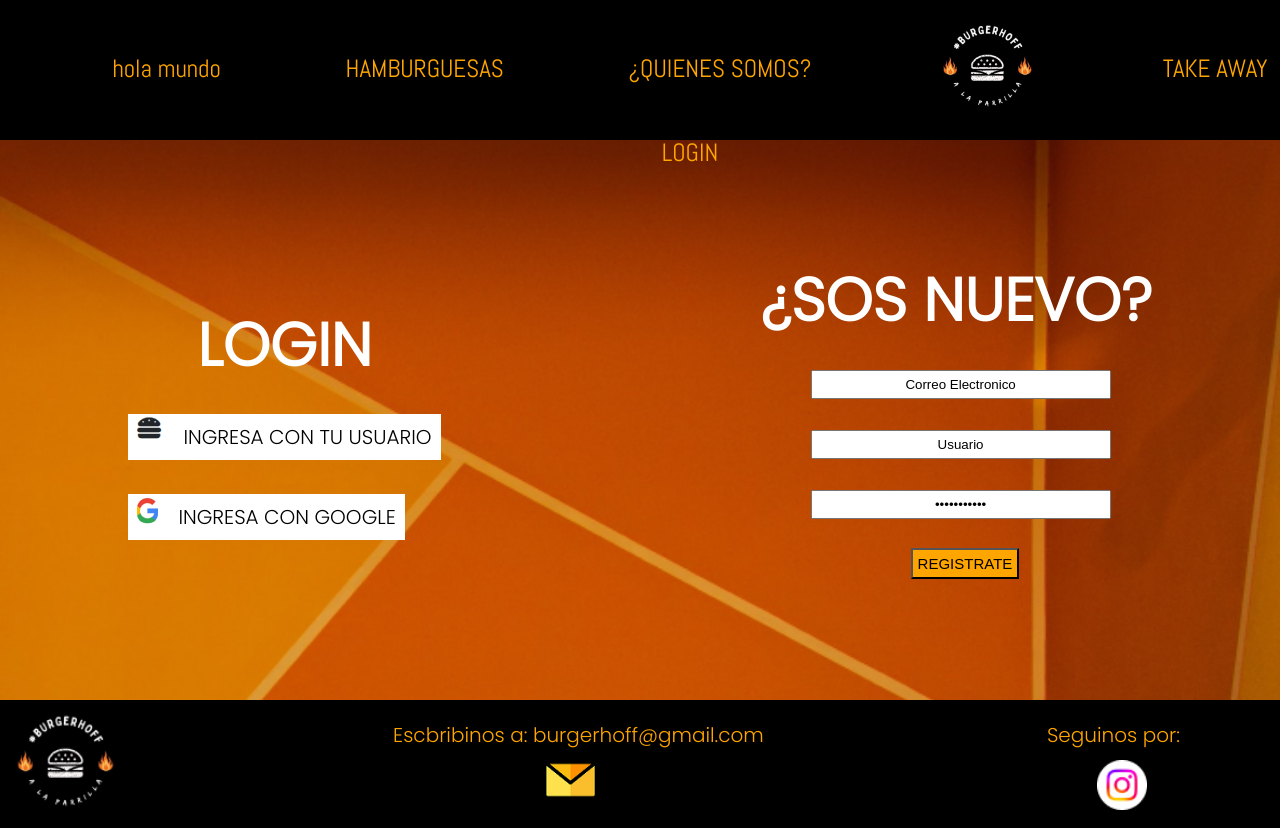
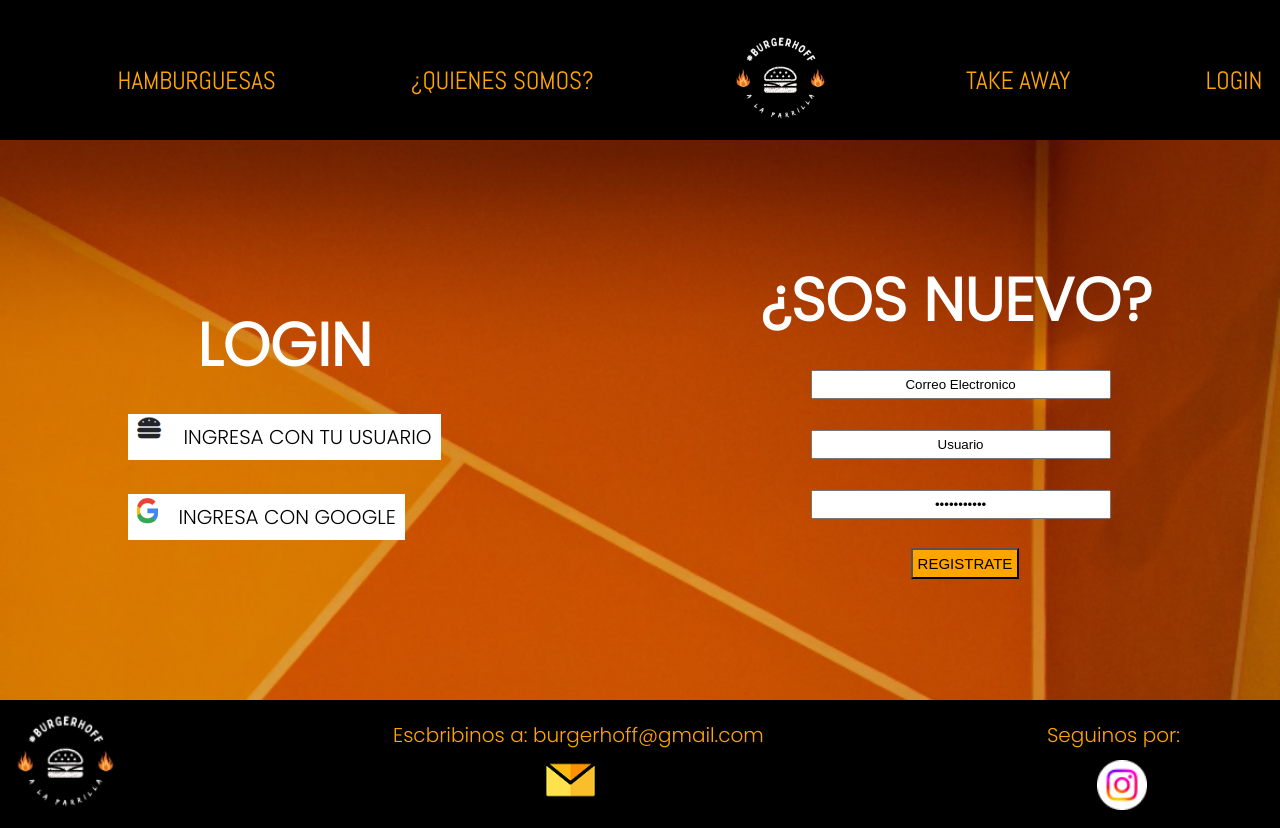
Before and after one commit to LucasLujan7/mi-proyecto, a plain HTML site: page pages/login.html in a window 1280 px wide. Drawn offline with Linux system fonts and the light colour scheme.

Commit message:
sacando prueba

```diff
--- a/pages/login.html
+++ b/pages/login.html
@@ -14,7 +14,6 @@
     <header>
         <nav>
             <ul class="lisNav">
-                <li><a href="">hola mundo</a></li>
                 <li><a href="../pages/hamburguesas.html">HAMBURGUESAS</a></li>
                 <li><a href="../pages/quienessomos.html">¿QUIENES SOMOS?</a></li>
                 <li><a href="../index.html"><img src="../assets/img/logo.png" alt="" class="homeLogo"></a></li>
```
